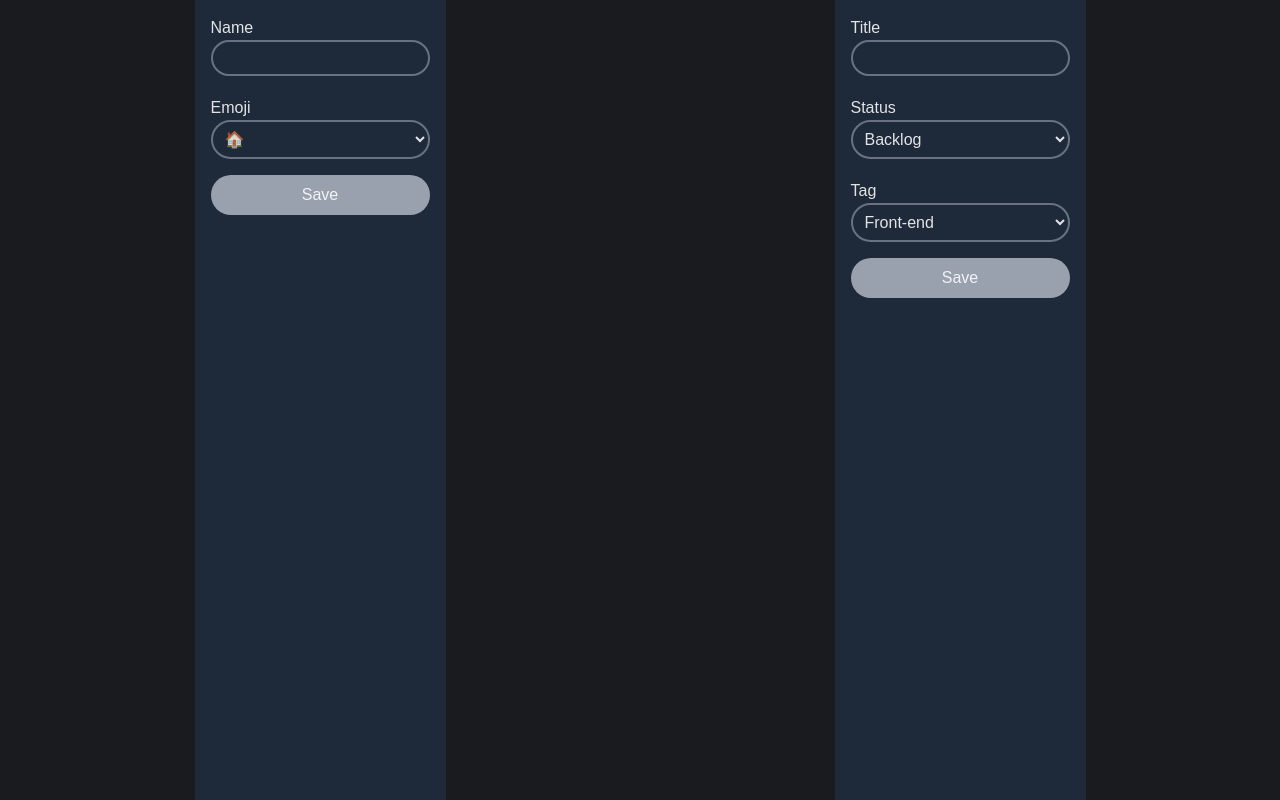
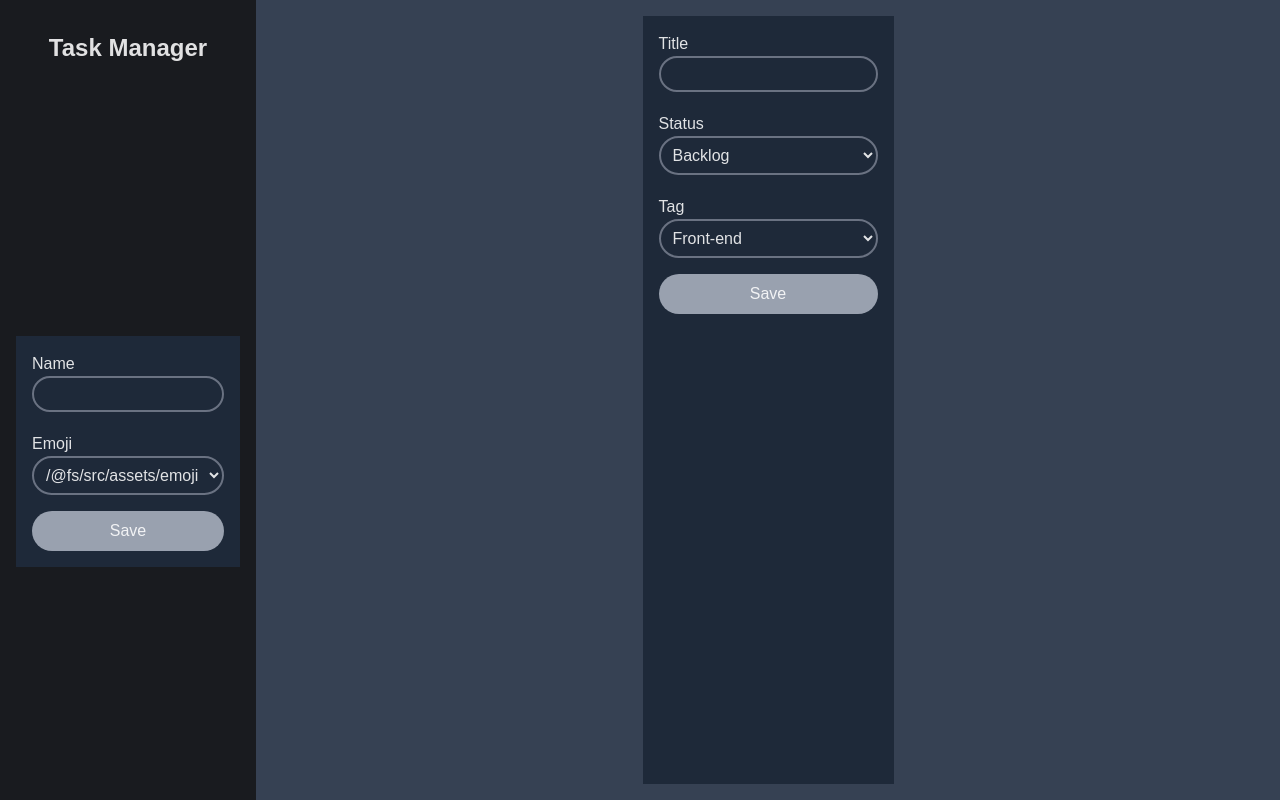
Before and after one commit to omar15hr/task-manager-app, a React (Vite) app: page / in a window 1280 px wide. Built offline with nearby package versions, Linux system fonts and the light colour scheme.

Commit message:
Acomodando los logos en el form

```diff
--- a/src/components/board/Board.tsx
+++ b/src/components/board/Board.tsx
@@ -34,8 +34,7 @@ export function Board({ selectedBoard, tasks }: BoardProps) {
   };
 
   return (
-    <div className="w-2/4 flex justify-center">
-        <div className="bg-gray-700"></div>
+    <div className="w-4/5 flex justify-center bg-gray-700 p-4">
         <div className="flex flex-col">
           {tasks.map((task) => (
             <div key={task.id} className="flex bg-gray-700 rounded-full p-4">
--- a/src/components/sidebar/BoardForm.tsx
+++ b/src/components/sidebar/BoardForm.tsx
@@ -1,124 +1,37 @@
-import React from "react";
-import logos from "../../assets/emojis/logos";
-import { useBoardActions } from "../../hooks/useBoardActions";
-import { Board, BoardWithId } from "../../interfaces/types";
+import logos from '../../assets/emojis/logos';
 
 interface BoardFormProps {
-  isBoardFormOpen: boolean;
-  setIsBoardFormOpen: (isOpen: boolean) => void;
-  boardToUpdate: BoardWithId | null;
-  handleUpdateBoard: (board: BoardWithId) => void;
-  onCancel: () => void;
+  handleSubmit: (event: React.FormEvent) => void;
 }
+console.log(logos);
 
-export function BoardForm({
-  isBoardFormOpen,
-  setIsBoardFormOpen,
-  boardToUpdate,
-  handleUpdateBoard,
-  onCancel
-}: BoardFormProps) {
-  const [selectedLogo, setSelectedLogo] = React.useState<string>("");
-  const [boardName, setBoardName] = React.useState<string>("");
-  const { addBoard } = useBoardActions();
-
-  React.useEffect(() => {
-    if (boardToUpdate) {
-      setBoardName(boardToUpdate.name);
-      setSelectedLogo(boardToUpdate.emoji);
-    } else {
-      setBoardName("");
-      setSelectedLogo("");
-    }
-  }, [boardToUpdate]);
-
-  if (!isBoardFormOpen) return null;
-
-  const handleClickOutside = (event: React.MouseEvent) => {
-    if (!(event.target as HTMLElement).closest(".modal-content")) {
-      setIsBoardFormOpen(false);
-    }
-  };
-
-  const handleSubmit = (event: React.FormEvent) => {
-    event.preventDefault();
-    if (!boardName || !selectedLogo) return;
-
-    if (boardToUpdate) {
-      const updatedBoard: BoardWithId = {
-        ...boardToUpdate,
-        name: boardName,
-        emoji: selectedLogo,
-      };
-      handleUpdateBoard(updatedBoard);
-    } else {
-      const newBoard: Board = {
-        name: boardName,
-        emoji: selectedLogo,
-        tasks: [],
-      };
-      addBoard(newBoard);
-    }
-
-    setIsBoardFormOpen(false);
-    setBoardName("");
-    setSelectedLogo("");
-  };
-
+export function BoardForm({ handleSubmit }: BoardFormProps) {
   return (
-    <div onClick={handleClickOutside} className="fixed inset-0 bg-[#00000091] flex items-center justify-center z-50">
-      <form onSubmit={handleSubmit} className="bg-[#2A2D32] p-6 rounded-lg shadow-lg max-w-md w-full modal-content">
-        <h2 className="text-2xl font-semibold mb-4">
-          {boardToUpdate ? "Edit Board" : "Create New Board"}
-        </h2>
-
-        <div className="flex flex-col gap-2 mb-4">
-          <label htmlFor="title">Board name</label>
+    <form onSubmit={handleSubmit} className="flex flex-col bg-gray-800 p-4">
+      <label htmlFor="name">Name</label>
       <input
         type="text"
-            placeholder="Board Name"
-            className="mb-4 p-2 border-2 border-[#464b53] rounded-xl w-full"
-            value={boardName}
-            onChange={(e) => setBoardName(e.target.value)}
+        name="name"
+        className="border-2 border-gray-500 rounded-full p-1 text-white"
       />
-        </div>
 
-        <div className="flex flex-col gap-2 mb-4">
-          <label htmlFor="emoji">Board emoji</label>
-          <div className="flex flex-wrap gap-2">
+      <label htmlFor="emoji" className="mt-5">
+        Emoji
+      </label>
+      <select
+        name="emoji"
+        className="border-2 border-gray-500 rounded-full p-2"
+      >
         {logos.map((logo) => (
-              <img
-                key={logo}
-                src={logo}
-                className={`w-10 rounded-full border-4 cursor-pointer ${
-                  selectedLogo === logo ? "border-[#4063EE]" : "border-transparent"
-                }`}
-                alt={logo}
-                onClick={() => setSelectedLogo(logo)}
-              />
+          <option key={logo} value={logo}>
+            {logo}
+          </option>
         ))}
-          </div>
-        </div>
+      </select>
 
-        <div className="flex flex-row gap-2">
-          <button
-            type="submit"
-            className="bg-[#4063EE] text-white px-4 py-2 rounded-full hover:bg-[#4063eebb]"
-          >
-            {boardToUpdate ? "Update board" : "Create board"}
+      <button type="submit" className="p-2 rounded-full bg-gray-400 mt-4">
+        Save
       </button>
-          <button
-            type="button"
-            className="border-2 border-[#464b53] hover:bg-[#575e68] text-white px-4 py-2 rounded-full"
-            onClick={() => {
-              setIsBoardFormOpen(false);
-              onCancel();
-            }}
-          >
-            Close
-          </button>
-        </div>
     </form>
-    </div>
   );
 }
--- a/src/components/sidebar/Sidebar.tsx
+++ b/src/components/sidebar/Sidebar.tsx
@@ -1,5 +1,6 @@
 import { useBoardActions } from "../../hooks/useBoardActions";
 import { BoardWithId } from "../../interfaces/types";
+import { BoardForm } from "./BoardForm";
 
 interface SidebarProps {
   boards: BoardWithId[];
@@ -7,7 +8,6 @@ interface SidebarProps {
 }
 
 export function Sidebar({ boards, setSelectedBoard }: SidebarProps) {
-
   const { addBoard } = useBoardActions();
 
   const handleSubmit = (event: React.FormEvent) => {
@@ -22,44 +22,25 @@ export function Sidebar({ boards, setSelectedBoard }: SidebarProps) {
     addBoard({ name, emoji, tasks: [] });
   };
 
-
   return (
-    <div className="w-2/4 flex justify-center">
-        <form onSubmit={handleSubmit} className="flex flex-col bg-gray-800 p-4">
-          <label htmlFor="name">Name</label>
-          <input
-            type="text"
-            name="name"
-            className="border-2 border-gray-500 rounded-full p-1 text-white"
-          />
-
-          <label htmlFor="emoji" className="mt-5">
-            Emoji
-          </label>
-          <select
-            name="emoji"
-            className="border-2 border-gray-500 rounded-full p-2"
-          >
-            <option value="🏠">🏠</option>
-            <option value="🏢">🏢</option>
-          </select>
-
-          <button type="submit" className="p-2 rounded-full bg-gray-400 mt-4">
-            Save
-          </button>
-        </form>
-
-        <div className="flex flex-row">
+    <div className="w-1/5 p-4">
+      <div className="flex flex-col p-4 h-80 items-center">
+        <div className="text-2xl font-bold mb-4">Task Manager</div>
+        <div className="flex flex-col gap-2 w-full">
         {boards.map((board) => (
           <div
             key={board.id}
-              className="p-4 bg-gray-600 rounded-full cursor-pointer"
+            className="flex flex-row p-2 rounded-full border-2 border-gray-700 hover:bg-gray-700 cursor-pointer w-full"
             onClick={() => setSelectedBoard(board)}
           >
-              {board.name}
+            <div><img src={board.emoji} alt={board.name} className="w-8 h-8" /></div>
+            <div>{board.name}</div>
           </div>
         ))}
         </div>
       </div>
-  )
+
+      <BoardForm handleSubmit={handleSubmit} />
+    </div>
+  );
 }
```
Lines whose indentation alone changed are shown as unchanged.
